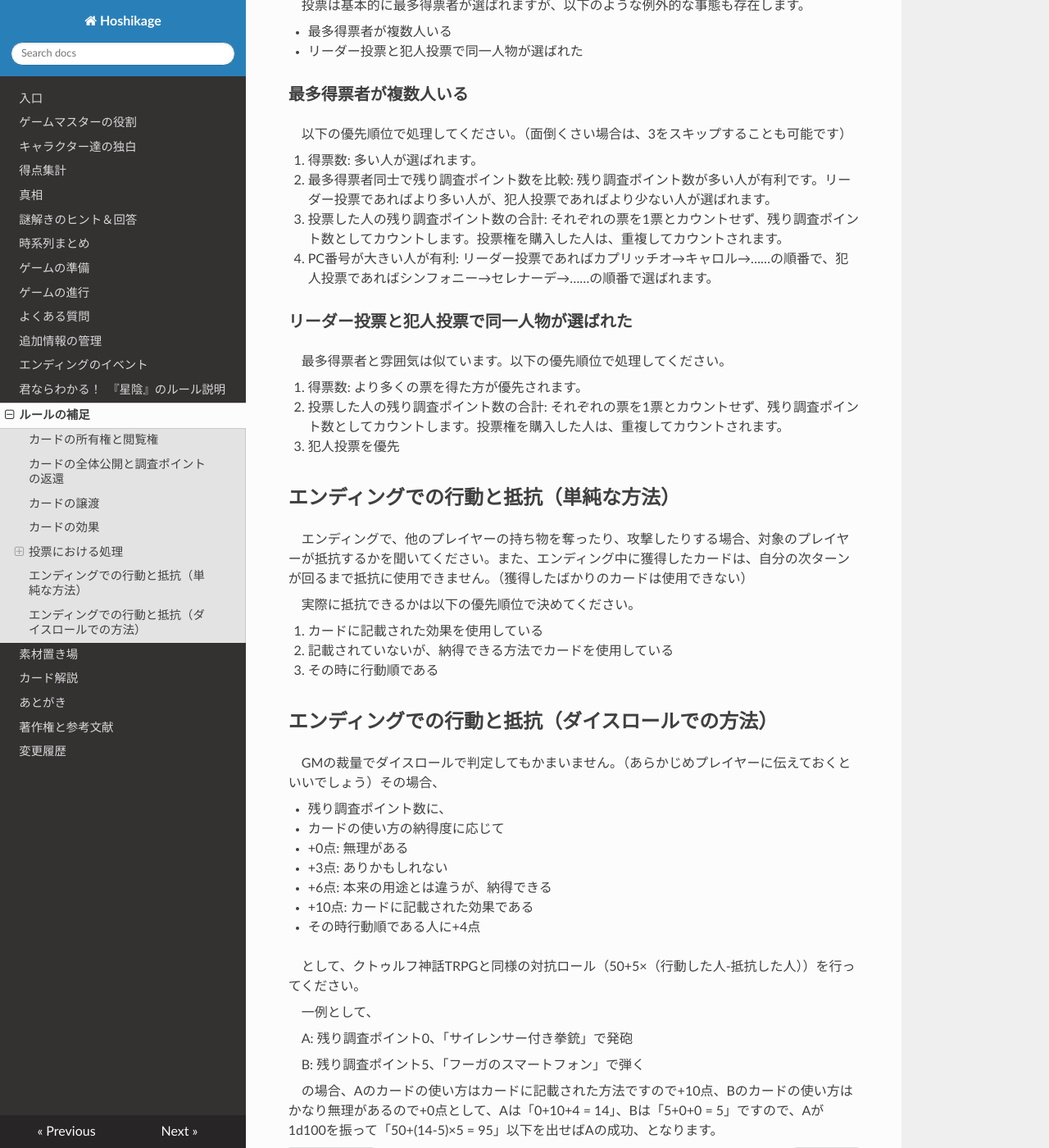
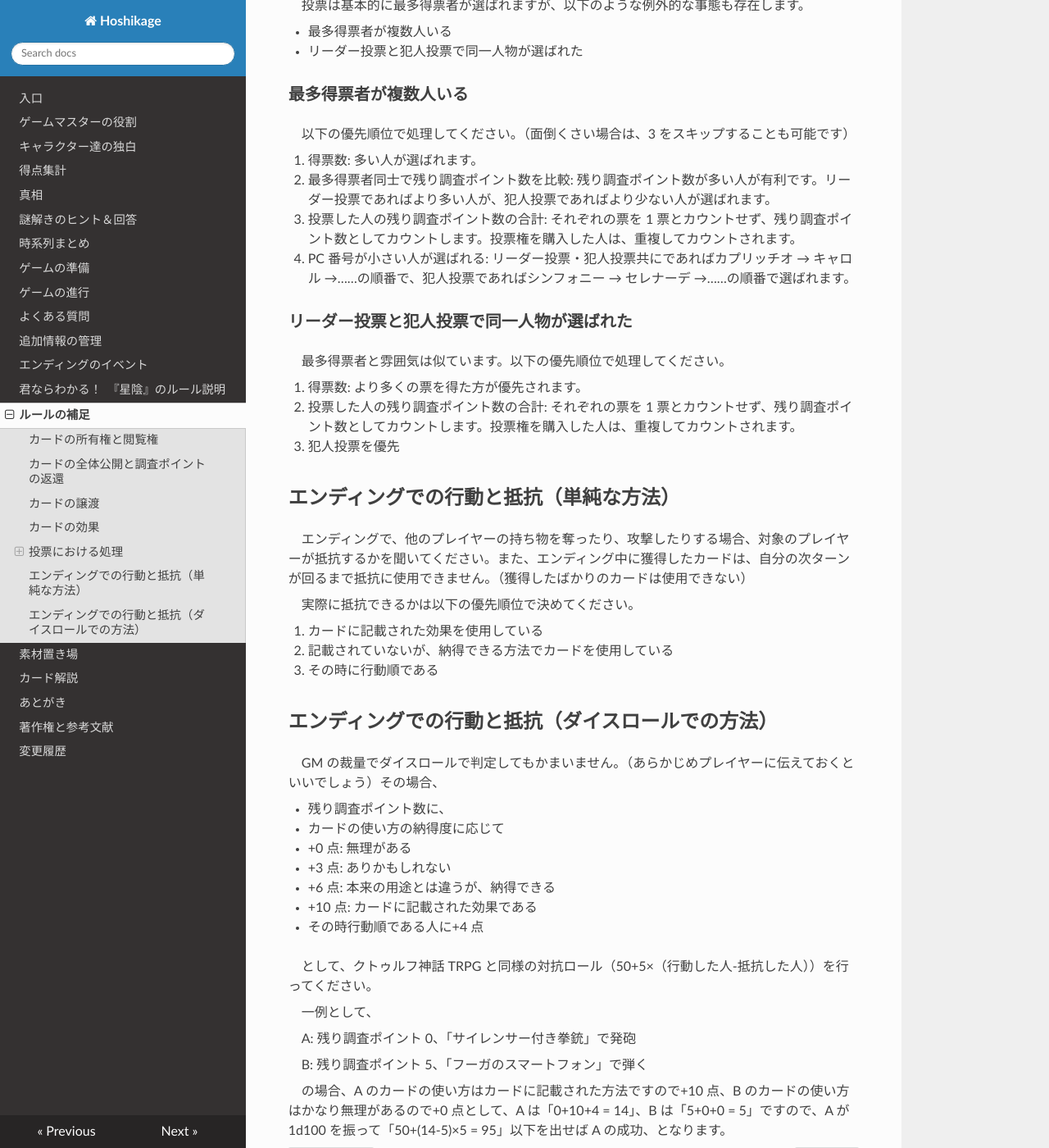
Before and after one commit to KTakahiro1729/Hoshikage, an MkDocs documentation site: the page built from docs/RulesAdditional.md, in a window 1280 px wide and 1400 px high, scrolled down 1242 px. Shown: the whole window at 82% size. Built offline with MkDocs 1.6.1, drawn with Linux system fonts in a browser that asks for light colours; nearby versions of some CDN libraries; some of the changed text lies outside the part shown.

Commit message:
fix whitespace

```diff
--- a/docs/RulesAdditional.md
+++ b/docs/RulesAdditional.md
@@ -1,19 +1,24 @@
 # ルール補足
+
 こちらでは、[「君ならわかる！　『星陰』のルール説明」](RulesBasic.md)（以下、君なら）に書かれていない細かいルールについて解説します。
 
 ## カードの所有権と閲覧権
+
 カードを用いて何ができるか、はカードの所有権と閲覧権を有しているか、に依存しています。例えば、君ならに記されていない例として、「自分の証拠カードを自分で全体公開した後」の場合、「所有権も閲覧権も所有している状態」ですので、他の人に譲渡することができます。同様の理由で、全体公開した後の切り札は譲渡可能です。
 
 ただし、カードが調査できるか、のみそのカードが調査完了しているかどうか、に依存します。ですから、自分のカードを全体公開しても、他の人に奪われることを阻止することはできません。
 
 ## カードの全体公開と調査ポイントの返還
-カードを全体公開するときに、調査ポイントが1ptだけ返ってきます。2pt以上を使って調査した場合、他の調査ポイントを破棄するか、ロゴのあたりを墓場として移動しておいてください。したがって、すでに全体公開されたカードを調査しても、その調査ポイントが返ってくることはありません。
+
+カードを全体公開するときに、調査ポイントが 1pt だけ返ってきます。2pt 以上を使って調査した場合、他の調査ポイントを破棄するか、ロゴのあたりを墓場として移動しておいてください。したがって、すでに全体公開されたカードを調査しても、その調査ポイントが返ってくることはありません。
 
 ## カードの譲渡
+
 ルール簡略化につき、「君なら分かる～」参照
 
 ## カードの効果
-本ゲームでは（GMの裁量にもよりますが）TRPG的なゴネを許可したいと考えています。カードに効果が記載されていなくても、プレイヤーの提案を検討してください。
+
+本ゲームでは（GM の裁量にもよりますが）TRPG 的なゴネを許可したいと考えています。カードに効果が記載されていなくても、プレイヤーの提案を検討してください。
 
 特に、
 
@@ -25,28 +30,31 @@
 といった処理は許可してください。
 
 ## 投票における処理
+
 投票は基本的に最多得票者が選ばれますが、以下のような例外的な事態も存在します。
 
 - 最多得票者が複数人いる
 - リーダー投票と犯人投票で同一人物が選ばれた
 
+### 最多得票者が複数人いる
 
-### 最多得票者が複数人いる
-以下の優先順位で処理してください。（面倒くさい場合は、3をスキップすることも可能です）
+以下の優先順位で処理してください。（面倒くさい場合は、3 をスキップすることも可能です）
 
 1. 得票数: 多い人が選ばれます。
 2. 最多得票者同士で残り調査ポイント数を比較: 残り調査ポイント数が多い人が有利です。リーダー投票であればより多い人が、犯人投票であればより少ない人が選ばれます。
-3. 投票した人の残り調査ポイント数の合計: それぞれの票を1票とカウントせず、残り調査ポイント数としてカウントします。投票権を購入した人は、重複してカウントされます。
-4. PC番号が大きい人が有利: リーダー投票であればカプリッチオ→キャロル→……の順番で、犯人投票であればシンフォニー→セレナーデ→……の順番で選ばれます。
+3. 投票した人の残り調査ポイント数の合計: それぞれの票を 1 票とカウントせず、残り調査ポイント数としてカウントします。投票権を購入した人は、重複してカウントされます。
+4. PC 番号が小さい人が選ばれる: リーダー投票・犯人投票共にであればカプリッチオ → キャロル →……の順番で、犯人投票であればシンフォニー → セレナーデ →……の順番で選ばれます。
 
 ### リーダー投票と犯人投票で同一人物が選ばれた
+
 最多得票者と雰囲気は似ています。以下の優先順位で処理してください。
 
 1. 得票数: より多くの票を得た方が優先されます。
-2. 投票した人の残り調査ポイント数の合計: それぞれの票を1票とカウントせず、残り調査ポイント数としてカウントします。投票権を購入した人は、重複してカウントされます。
+2. 投票した人の残り調査ポイント数の合計: それぞれの票を 1 票とカウントせず、残り調査ポイント数としてカウントします。投票権を購入した人は、重複してカウントされます。
 3. 犯人投票を優先
 
 ## エンディングでの行動と抵抗（単純な方法）
+
 エンディングで、他のプレイヤーの持ち物を奪ったり、攻撃したりする場合、対象のプレイヤーが抵抗するかを聞いてください。また、エンディング中に獲得したカードは、自分の次ターンが回るまで抵抗に使用できません。（獲得したばかりのカードは使用できない）
 
 実際に抵抗できるかは以下の優先順位で決めてください。
@@ -56,22 +64,23 @@
 3. その時に行動順である
 
 ## エンディングでの行動と抵抗（ダイスロールでの方法）
-GMの裁量でダイスロールで判定してもかまいません。（あらかじめプレイヤーに伝えておくといいでしょう）その場合、
+
+GM の裁量でダイスロールで判定してもかまいません。（あらかじめプレイヤーに伝えておくといいでしょう）その場合、
 
 - 残り調査ポイント数に、
 - カードの使い方の納得度に応じて
- - +0点: 無理がある
- - +3点: ありかもしれない
- - +6点: 本来の用途とは違うが、納得できる
- - +10点: カードに記載された効果である
-- その時行動順である人に+4点
+- +0 点: 無理がある
+- +3 点: ありかもしれない
+- +6 点: 本来の用途とは違うが、納得できる
+- +10 点: カードに記載された効果である
+- その時行動順である人に+4 点
 
-として、クトゥルフ神話TRPGと同様の対抗ロール（50+5×（行動した人-抵抗した人））を行ってください。
+として、クトゥルフ神話 TRPG と同様の対抗ロール（50+5×（行動した人-抵抗した人））を行ってください。
 
 一例として、
 
-A: 残り調査ポイント0、「サイレンサー付き拳銃」で発砲
+A: 残り調査ポイント 0、「サイレンサー付き拳銃」で発砲
 
-B: 残り調査ポイント5、「フーガのスマートフォン」で弾く
+B: 残り調査ポイント 5、「フーガのスマートフォン」で弾く
 
-の場合、Aのカードの使い方はカードに記載された方法ですので+10点、Bのカードの使い方はかなり無理があるので+0点として、Aは「0+10+4 = 14」、Bは「5+0+0 = 5」ですので、Aが1d100を振って「50+(14-5)×5 = 95」以下を出せばAの成功、となります。
+の場合、A のカードの使い方はカードに記載された方法ですので+10 点、B のカードの使い方はかなり無理があるので+0 点として、A は「0+10+4 = 14」、B は「5+0+0 = 5」ですので、A が 1d100 を振って「50+(14-5)×5 = 95」以下を出せば A の成功、となります。
```
